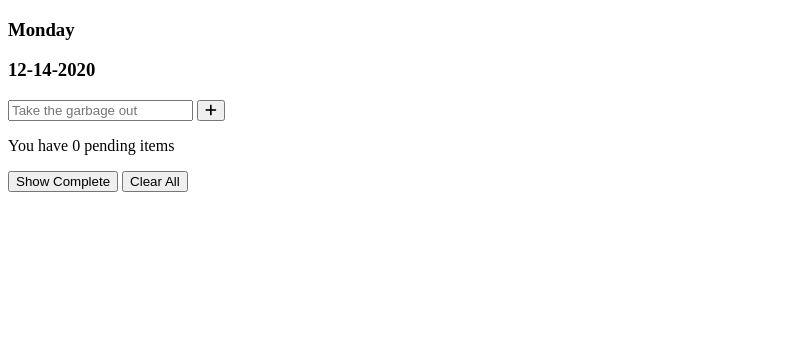
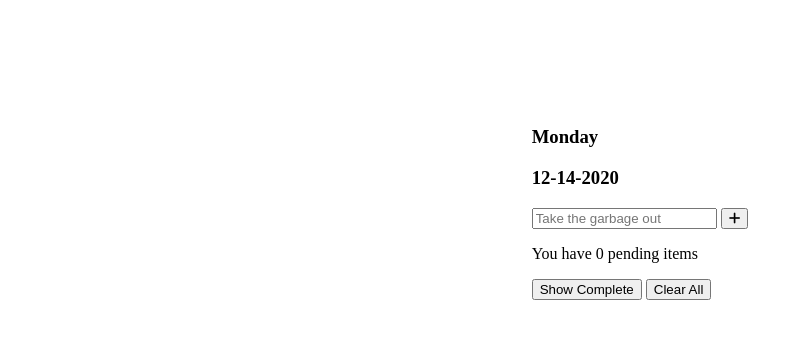
Before and after one commit to Exterior7/todo, a plain HTML site: page index.html in a window 1280 px wide. Shown: the whole page, without its empty margins (0-803 px from the left). Drawn offline with Linux system fonts and the light colour scheme.

Commit message:
set center

```diff
--- a/assets/css/main.css
+++ b/assets/css/main.css
@@ -0,0 +1,5 @@
+.container {
+width: max-content;
+margin:auto;
+margin-top: 10%;
+};
--- a/index.html
+++ b/index.html
@@ -11,8 +11,10 @@
 </head>
 
 <body>
+
+    <div class="container">
+
         <!-- Header. Name of this day -->
-
         <h3 class="body__day">Tuesday</h3>
 
         <!-- Date. -->
@@ -50,6 +52,7 @@
             Clear All
         </button>
     </div>
+    </div>
 
 
 
```
Lines whose indentation alone changed are shown as unchanged.
